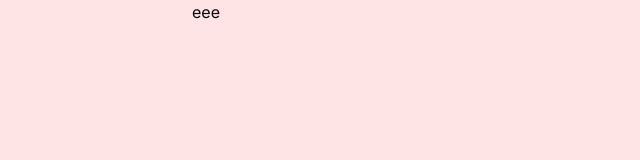
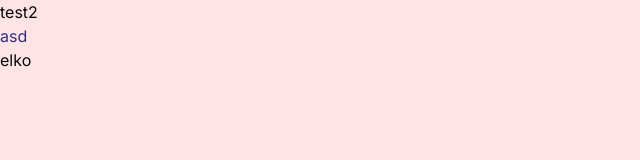
Before and after one commit to MZOG/ewazogrodnik_next, a Next.js app: page / in a window 1280 px wide. Shown: the top 160 px of the page, without its empty margins (0-640 px from the left). Built offline with nearby package versions, Linux system fonts and the light colour scheme.

Commit message:
add header and footer

```diff
--- a/src/app/layout.js
+++ b/src/app/layout.js
@@ -1,6 +1,9 @@
 import { Inter } from "next/font/google";
 import "./globals.css";
 const inter = Inter({ subsets: ["latin"] });
+
+import Header from "@/components/common/header";
+import Footer from "@/components/common/footer";
 
 export const metadata = {
   title: "Ewa Zogrodnik",
@@ -11,9 +14,11 @@ export default function RootLayout({ children }) {
   return (
     <html lang="en">
       <body className={`${inter.className} bg-rose-100`}>
+        <Header />
         <main>
           {children}
         </main>
+        <Footer />
       </body>
     </html>
   );
--- a/src/app/page.js
+++ b/src/app/page.js
@@ -2,8 +2,8 @@ import Container from "@/components/common/container";
 
 export default function Home() {
   return (
-      <Container type="section" maxWidth="max-w-4xl">
-        eee
-      </Container>
+    <Container type="section">
+      <p className="text-indigo-900">asd</p>
+    </Container>
   );
 }
--- a/src/components/common/container.jsx
+++ b/src/components/common/container.jsx
@@ -1,11 +1,11 @@
 import { cn } from "@/lib/utils"
-export default function Container({ children, type, maxWidth }) {
 
-  const styles = `${cn(maxWidth ? maxWidth : 'max-w-7xl', 'mx-auto')}`
+export default function Container({ children, type, maxWidth, customClass}) {
+  const styles = `${cn(maxWidth ? maxWidth : 'max-w-7xl', customClass ? customClass : '', 'mx-auto')}`
 
   if (type === "section") {
     return (
-      <section className={styles}>
+    <section className={styles}>
         {children}
       </section>
     )
--- /dev/null
+++ b/src/components/common/footer.jsx
@@ -0,0 +1,7 @@
+export default function Footer() {
+  return (
+    <footer>
+      <p>elko</p>
+    </footer>
+  );
+}
--- a/src/components/common/header.jsx
+++ b/src/components/common/header.jsx
@@ -1,7 +1,7 @@
 export default function Header() {
-    return (
-        <Header>
-            <p>test2</p>
-        </Header>
-    )
+  return (
+    <header>
+      <p>test2</p>
+    </header>
+  );
 }
```
Also changed, not shown: 1 other file (tests, documents, lock files or other folders).
